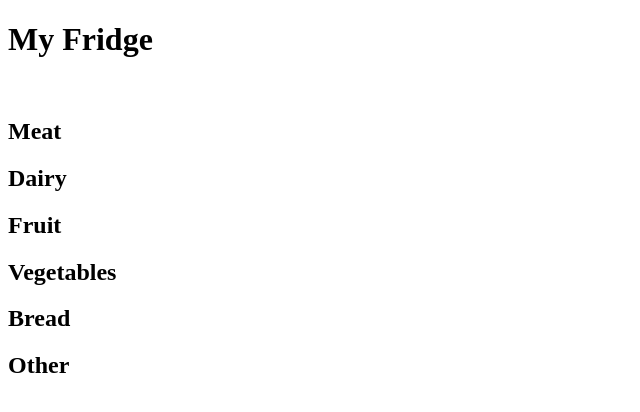
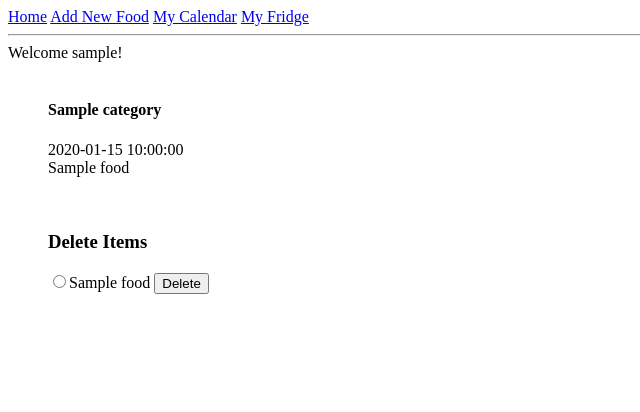
Before and after one commit to bstutenroth/fridge, a Python web app: template templates/myfridge.html in a window 1280 px wide. Shown: the top 412 px of the page, without its empty margins (0-640 px from the left). Run offline with Jinja, Linux system fonts and the light colour scheme; the template is opened without the code that fills it: most values are stand-ins (such as "Sample title", 1, 10 or a date in 2020).

Commit message:
Homepage

```diff
--- a/templates/homepage.html
+++ b/templates/homepage.html
@@ -1,5 +1,5 @@
 <!DOCTYPE html>
-<html   id = 'home'>
+<html id = 'home'>
   <head>
     <meta charset="utf-8">
     <title class = 'title'> My Fridge</title>
--- a/templates/myfridge.html
+++ b/templates/myfridge.html
@@ -5,14 +5,30 @@
 	<title>My Fridge</title>
 </head>
 <body>
-	<h1>My Fridge</h1>
-	<br>
-	<h2>Meat</h2>
-
-	<h2>Dairy</h2>
-	<h2>Fruit</h2>
-	<h2>Vegetables</h2>
-	<h2>Bread</h2>
-	<h2>Other</h2>
+	<div class="navCal">
+			<a href="/">Home</a>
+			<a href="/newfood">Add New Food</a>
+			<a id = "addPage"method="get" href="/newfood">My Calendar</a>
+			<a href="/myfridge">My Fridge</a>
+	</div>
+	<hr>
+<div id = "welcomeCal">Welcome {{ username }}!</div><br>
+	<ul id = "listExp">
+		{% for food in food_list %}
+			<div id = "eachItem">
+				<div id = "date"><h4>{{ food.category }}</h4></div>
+				<div id = "category">{{ food.date }}</div>
+			  <div id = "item">{{ food.foodname }}</div><br>
+			</div>
+		{% endfor %}
+		<br>
+	<h3>Delete Items</h3>
+		<form action="" method="post">
+			{% for food in food_list %}
+			<label><input type='radio' name='deletelist' value= {{food.foodname}} >{{food.foodname}}</input></label>
+			{% endfor %}
+		<input type="submit" value="Delete" />
+	</form>
+	</ul>
 </body>
 </html>
```
